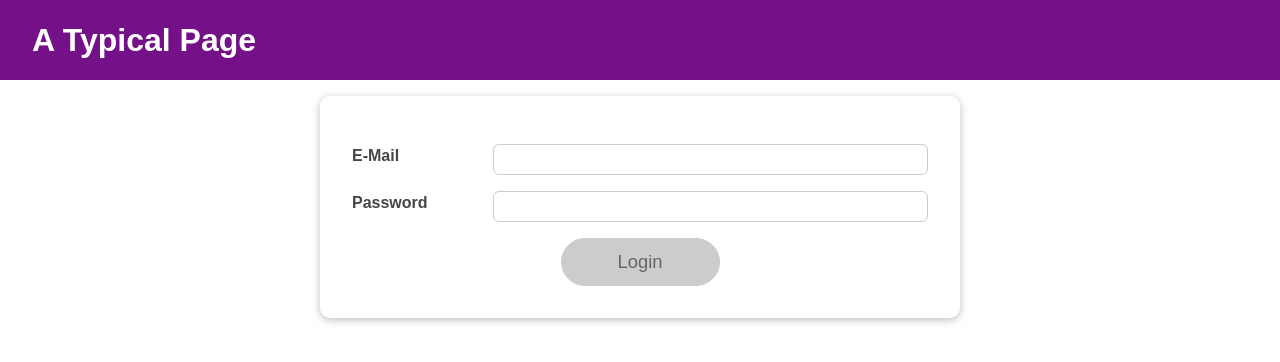
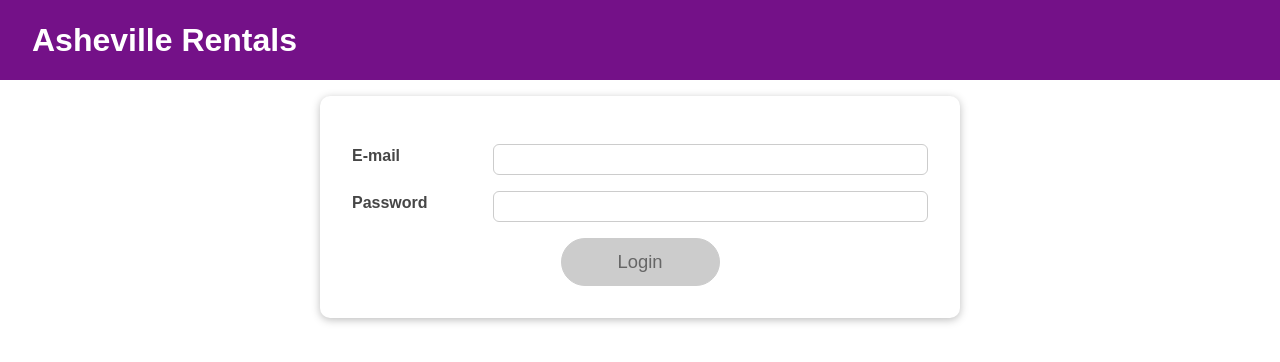
Before and after one commit to RyanWatts1/effects-reducers-api, a React (Create React App) app: page / in a window 1280 px wide. Shown: the top 362 px of the page. Built offline with nearby package versions, Linux system fonts and the light colour scheme.

Commit message:
Custom Solution

```diff
--- a/src/components/Login/Login.js
+++ b/src/components/Login/Login.js
@@ -4,6 +4,7 @@
 import classes from "./Login.module.css";
 import Button from "../UI/Button/Button";
 import AuthContext from "../store/auth-context";
+import Input from "../UI/Input/Input";
 
 const emailReducer = (state, action) => {
   if (action.type === "USER_INPUT") {
@@ -96,34 +97,25 @@
   return (
     <Card className={classes.login}>
       <form onSubmit={submitHandler}>
-        <div
-          className={`${classes.control} ${
-            emailState.isValid === false ? classes.invalid : ""
-          }`}
-        >
-          <label htmlFor="email">E-Mail</label>
-          <input
+        <Input
+          id="email"
+          label=" E-mail"
           type="email"
-            id="email"
+          isValid={emailIsValid}
           value={emailState.value}
           onChange={emailChangeHandler}
           onBlur={validateEmailHandler}
         />
-        </div>
-        <div
-          className={`${classes.control} ${
-            passwordState.isValid === false ? classes.invalid : ""
-          }`}
-        >
-          <label htmlFor="password">Password</label>
-          <input
+        <Input
+          id="passwprd "
+          label="Password"
           type="password"
-            id="password"
+          isValid={passwordIsValid}
           value={passwordState.value}
           onChange={passwordChangeHandler}
           onBlur={validatePasswordHandler}
         />
-        </div>
+
         <div className={classes.actions}>
           <Button type="submit" className={classes.btn} disabled={!formIsValid}>
             Login
--- a/src/components/Login/Login.module.css
+++ b/src/components/Login/Login.module.css
@@ -5,51 +5,6 @@
   padding: 2rem;
 }
 
-.control {
-  margin: 1rem 0;
-  display: flex;
-  align-items: stretch;
-  flex-direction: column;
-}
-
-.control label,
-.control input {
-  display: block;
-}
-
-.control label {
-  font-weight: bold;
-  flex: 1;
-  color: #464646;
-  margin-bottom: 0.5rem;
-}
-
-.control input {
-  flex: 3;
-  font: inherit;
-  padding: 0.35rem 0.35rem;
-  border-radius: 6px;
-  border: 1px solid #ccc;
-}
-
-.control input:focus {
-  outline: none;
-  border-color: #4f005f;
-  background: #f6dbfc;
-}
-
-.control.invalid input {
-  border-color: red;
-  background: #fbdada;
-}
-
 .actions {
   text-align: center;
 }
-
-@media (min-width: 768px) {
-  .control {
-    align-items: center;
-    flex-direction: row;
-  }
-}
--- a/src/components/MainHeader/MainHeader.js
+++ b/src/components/MainHeader/MainHeader.js
@@ -6,7 +6,7 @@
 const MainHeader = (props) => {
   return (
     <header className={classes["main-header"]}>
-      <h1>A Typical Page</h1>
+      <h1>Asheville Rentals</h1>
       <Navigation
         isLoggedIn={props.isAuthenticated}
         onLogout={props.onLogout}
--- /dev/null
+++ b/src/components/UI/Input/Input.js
@@ -0,0 +1,24 @@
+import React from "react";
+
+import classes from "./Input.module.css";
+
+const Input = (props) => {
+  return (
+    <div
+      className={`${classes.control} ${
+        props.isValid === false ? classes.invalid : ""
+      }`}
+    >
+      <label htmlFor={props.id}>{props.label}</label>
+      <input
+        type={props.type}
+        id={props.id}
+        value={props.value}
+        onChange={props.onChange}
+        onBlur={props.onBlur}
+      />
+    </div>
+  );
+};
+
+export default Input;
--- /dev/null
+++ b/src/components/UI/Input/Input.module.css
@@ -0,0 +1,44 @@
+.control {
+  margin: 1rem 0;
+  display: flex;
+  align-items: stretch;
+  flex-direction: column;
+}
+
+.control label,
+.control input {
+  display: block;
+}
+
+.control label {
+  font-weight: bold;
+  flex: 1;
+  color: #464646;
+  margin-bottom: 0.5rem;
+}
+
+.control input {
+  flex: 3;
+  font: inherit;
+  padding: 0.35rem 0.35rem;
+  border-radius: 6px;
+  border: 1px solid #ccc;
+}
+
+.control input:focus {
+  outline: none;
+  border-color: #4f005f;
+  background: #f6dbfc;
+}
+
+.control.invalid input {
+  border-color: red;
+  background: #fbdada;
+}
+
+@media (min-width: 768px) {
+  .control {
+    align-items: center;
+    flex-direction: row;
+  }
+}
```
Lines whose indentation alone changed are shown as unchanged.
